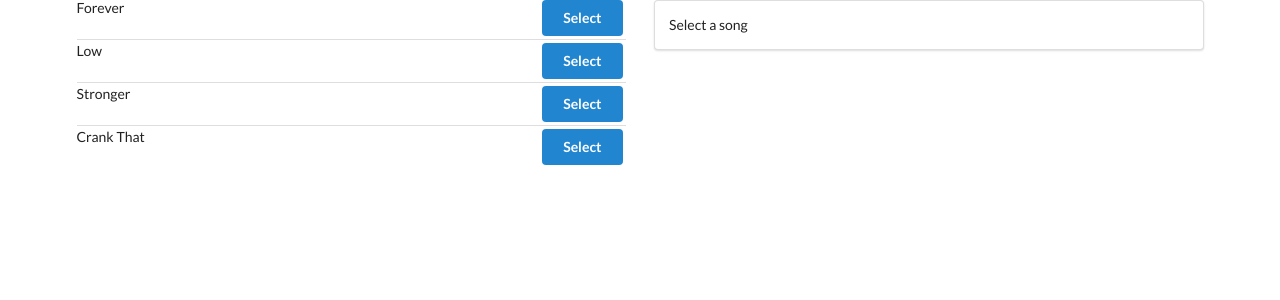
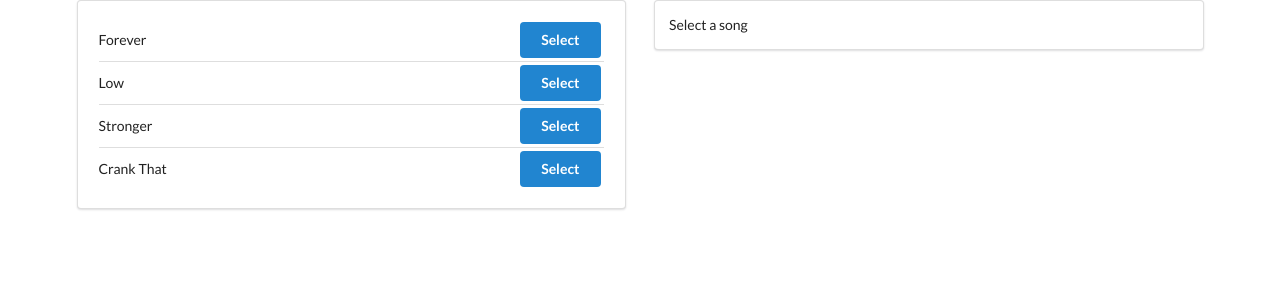
Before and after one commit to BenSheridanEdwards/Song_Detailer_React, a React (Create React App) app: page / in a window 1280 px wide. Shown: the top 300 px of the page. Built offline with nearby package versions, Linux system fonts and the light colour scheme.

Commit message:
style: adding styling to segment and center each song in the list

```diff
--- a/src/components/SongList.js
+++ b/src/components/SongList.js
@@ -6,21 +6,23 @@
   renderList() {
     return this.props.songs.map((song) => {
       return (
+
         <div className="item" key={song.title}>
           <div className="right floated content">
             <button className="ui button primary"
               onClick={() => {this.props.selectSong(song)}}
-            >Select
+            >
+            Select
             </button>
           </div>
-          <div className="content">{song.title}</div>
-        </div>
+          <div style={{ display: "flex", paddingTop: 10, alignItems: "center"}} className="content">{song.title}</div>
+          </div>
       );
     });
   }
 
   render () {
-    return <div className="ui divided list">{this.renderList()}</div>;
+    return <div className="ui segment padded divided list">{this.renderList()}</div>;
   }
 }
 
```
